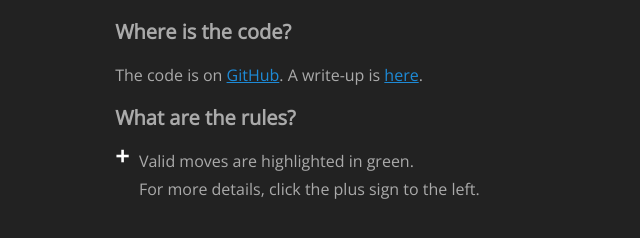
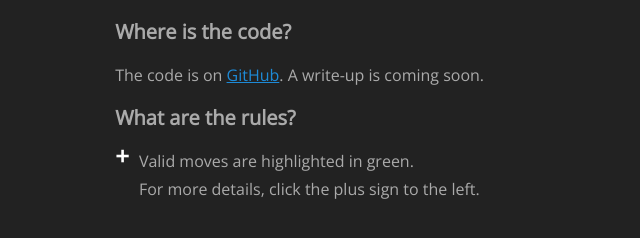
Before and after one commit to rohits2/mcts-tictactoe, a plain HTML site: page res/index.htm in a window 1280 px wide. Shown: the part 308-546 px from the top of the page, 640-1280 px from the left. Drawn offline with nearby package versions, Linux system fonts and the light colour scheme.

Commit message:
Update index page

```diff
--- a/res/index.htm
+++ b/res/index.htm
@@ -28,7 +28,7 @@
             MCTS is implemented in C++ and compiled to WASM via Emscripten.<br>
             This page was written in TypeScript/HTML.
             <h2>Where is the code?</h2>
-            The code is on <a href="">GitHub</a>. A write-up is <a href="">here</a>.
+            The code is on <a href="https://github.com/rohits2/mcts-tictactoe">GitHub</a>. A write-up is coming soon<a href=""></a>.
             <h2>What are the rules?</h2>
             <details>
                 <summary>
```
